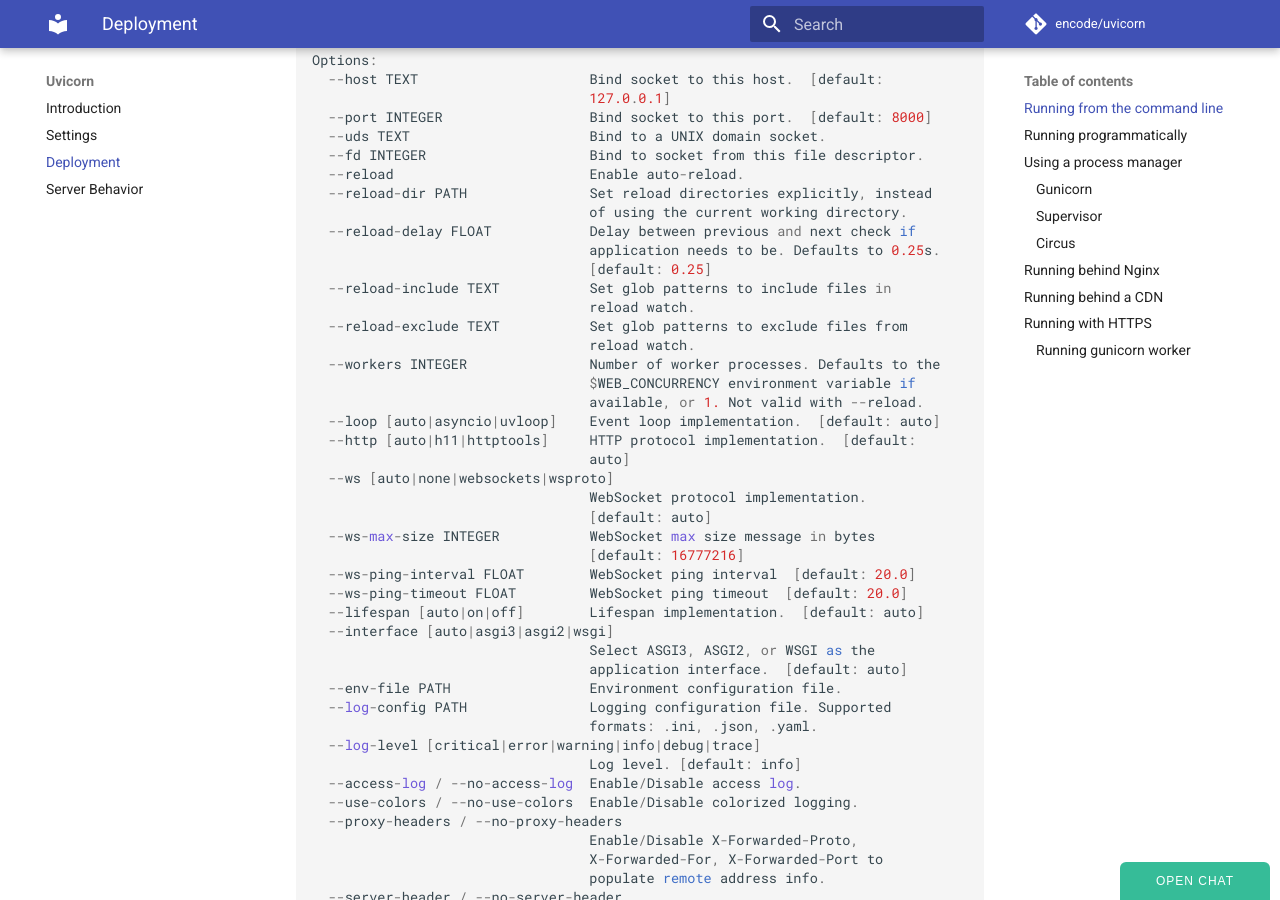
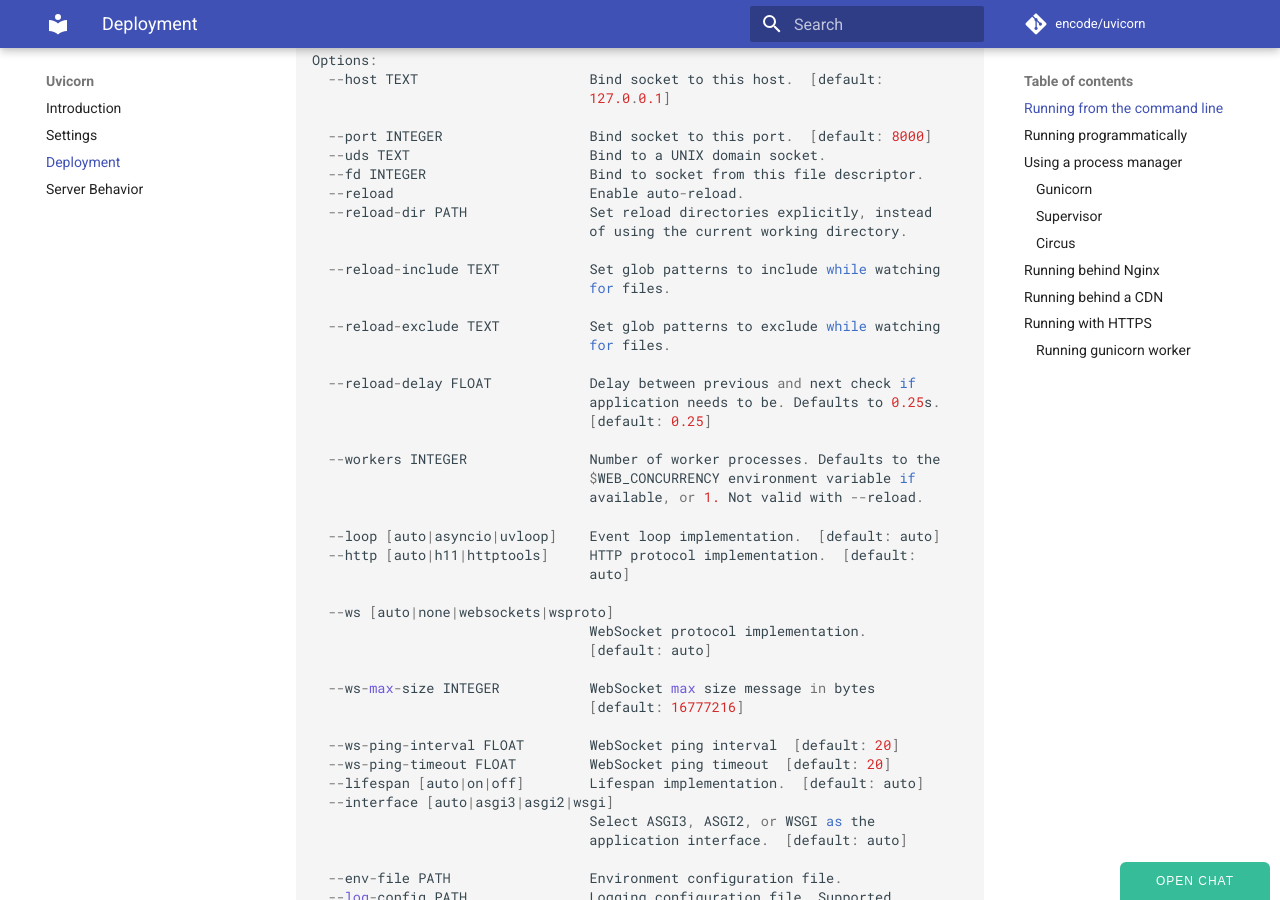
Before and after one commit to encode/uvicorn, an MkDocs documentation site: the page built from docs/deployment.md, in a window 1280 px wide and 900 px high, scrolled down 745 px. Built offline with MkDocs 1.6.1 and Material for MkDocs 9.7.7, drawn with Linux system fonts in a browser that asks for light colours; comment, search, counter and statistics services are not loaded.

````diff
--- a/docs/deployment.md
+++ b/docs/deployment.md
@@ -31,39 +31,50 @@ Usage: uvicorn [OPTIONS] APP
 Options:
   --host TEXT                     Bind socket to this host.  [default:
                                   127.0.0.1]
+
   --port INTEGER                  Bind socket to this port.  [default: 8000]
   --uds TEXT                      Bind to a UNIX domain socket.
   --fd INTEGER                    Bind to socket from this file descriptor.
   --reload                        Enable auto-reload.
   --reload-dir PATH               Set reload directories explicitly, instead
                                   of using the current working directory.
+
+  --reload-include TEXT           Set glob patterns to include while watching
+                                  for files.
+
+  --reload-exclude TEXT           Set glob patterns to exclude while watching
+                                  for files.
+
   --reload-delay FLOAT            Delay between previous and next check if
                                   application needs to be. Defaults to 0.25s.
                                   [default: 0.25]
-  --reload-include TEXT           Set glob patterns to include files in
-                                  reload watch.
-  --reload-exclude TEXT           Set glob patterns to exclude files from
-                                  reload watch.
+
   --workers INTEGER               Number of worker processes. Defaults to the
                                   $WEB_CONCURRENCY environment variable if
                                   available, or 1. Not valid with --reload.
+
   --loop [auto|asyncio|uvloop]    Event loop implementation.  [default: auto]
   --http [auto|h11|httptools]     HTTP protocol implementation.  [default:
                                   auto]
+
   --ws [auto|none|websockets|wsproto]
                                   WebSocket protocol implementation.
                                   [default: auto]
+
   --ws-max-size INTEGER           WebSocket max size message in bytes
                                   [default: 16777216]
-  --ws-ping-interval FLOAT        WebSocket ping interval  [default: 20.0]
-  --ws-ping-timeout FLOAT         WebSocket ping timeout  [default: 20.0]
+
+  --ws-ping-interval FLOAT        WebSocket ping interval  [default: 20]
+  --ws-ping-timeout FLOAT         WebSocket ping timeout  [default: 20]
   --lifespan [auto|on|off]        Lifespan implementation.  [default: auto]
   --interface [auto|asgi3|asgi2|wsgi]
                                   Select ASGI3, ASGI2, or WSGI as the
                                   application interface.  [default: auto]
+
   --env-file PATH                 Environment configuration file.
   --log-config PATH               Logging configuration file. Supported
                                   formats: .ini, .json, .yaml.
+
   --log-level [critical|error|warning|info|debug|trace]
                                   Log level. [default: info]
   --access-log / --no-access-log  Enable/Disable access log.
@@ -72,6 +83,7 @@ Options:
                                   Enable/Disable X-Forwarded-Proto,
                                   X-Forwarded-For, X-Forwarded-Port to
                                   populate remote address info.
+
   --server-header / --no-server-header
                                   Enable/Disable default Server header.
   --date-header / --no-date-header
@@ -80,36 +92,48 @@ Options:
                                   proxy headers. Defaults to the
                                   $FORWARDED_ALLOW_IPS environment variable if
                                   available, or '127.0.0.1'.
+
   --root-path TEXT                Set the ASGI 'root_path' for applications
                                   submounted below a given URL path.
+
   --limit-concurrency INTEGER     Maximum number of concurrent connections or
                                   tasks to allow, before issuing HTTP 503
                                   responses.
+
   --backlog INTEGER               Maximum number of connections to hold in
                                   backlog
+
   --limit-max-requests INTEGER    Maximum number of requests to service before
                                   terminating the process.
+
   --timeout-keep-alive INTEGER    Close Keep-Alive connections if no new data
                                   is received within this timeout.  [default:
                                   5]
+
   --ssl-keyfile TEXT              SSL key file
   --ssl-certfile TEXT             SSL certificate file
   --ssl-keyfile-password TEXT     SSL keyfile password
   --ssl-version INTEGER           SSL version to use (see stdlib ssl module's)
                                   [default: 17]
+
   --ssl-cert-reqs INTEGER         Whether client certificate is required (see
                                   stdlib ssl module's)  [default: 0]
+
   --ssl-ca-certs TEXT             CA certificates file
   --ssl-ciphers TEXT              Ciphers to use (see stdlib ssl module's)
                                   [default: TLSv1]
+
   --header TEXT                   Specify custom default HTTP response headers
                                   as a Name:Value pair
+
   --version                       Display the uvicorn version and exit.
   --app-dir TEXT                  Look for APP in the specified directory, by
                                   adding this to the PYTHONPATH. Defaults to
                                   the current working directory.  [default: .]
+
   --factory                       Treat APP as an application factory, i.e. a
                                   () -> <ASGI app> callable.  [default: False]
+
   --help                          Show this message and exit.
 ```
 
````
Also changed, not shown: docs/index.md (+30 -6 lines).
